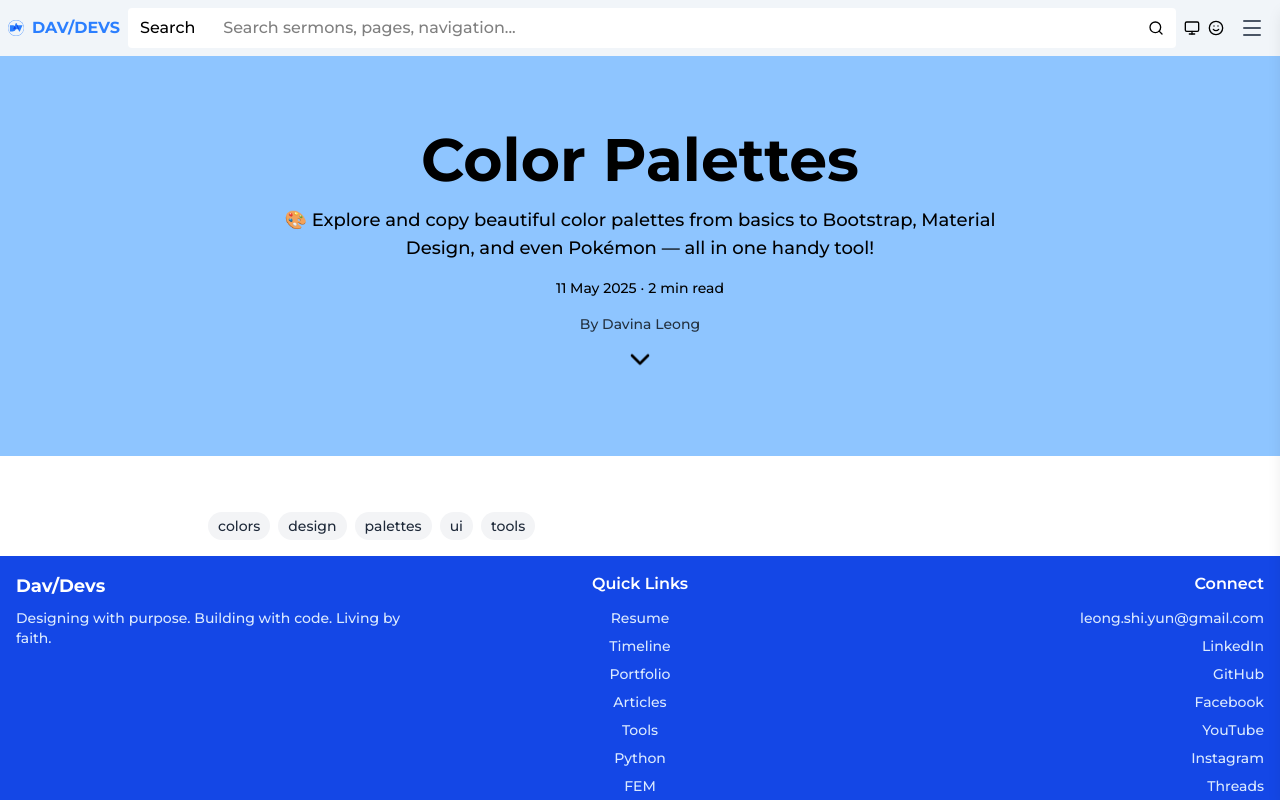
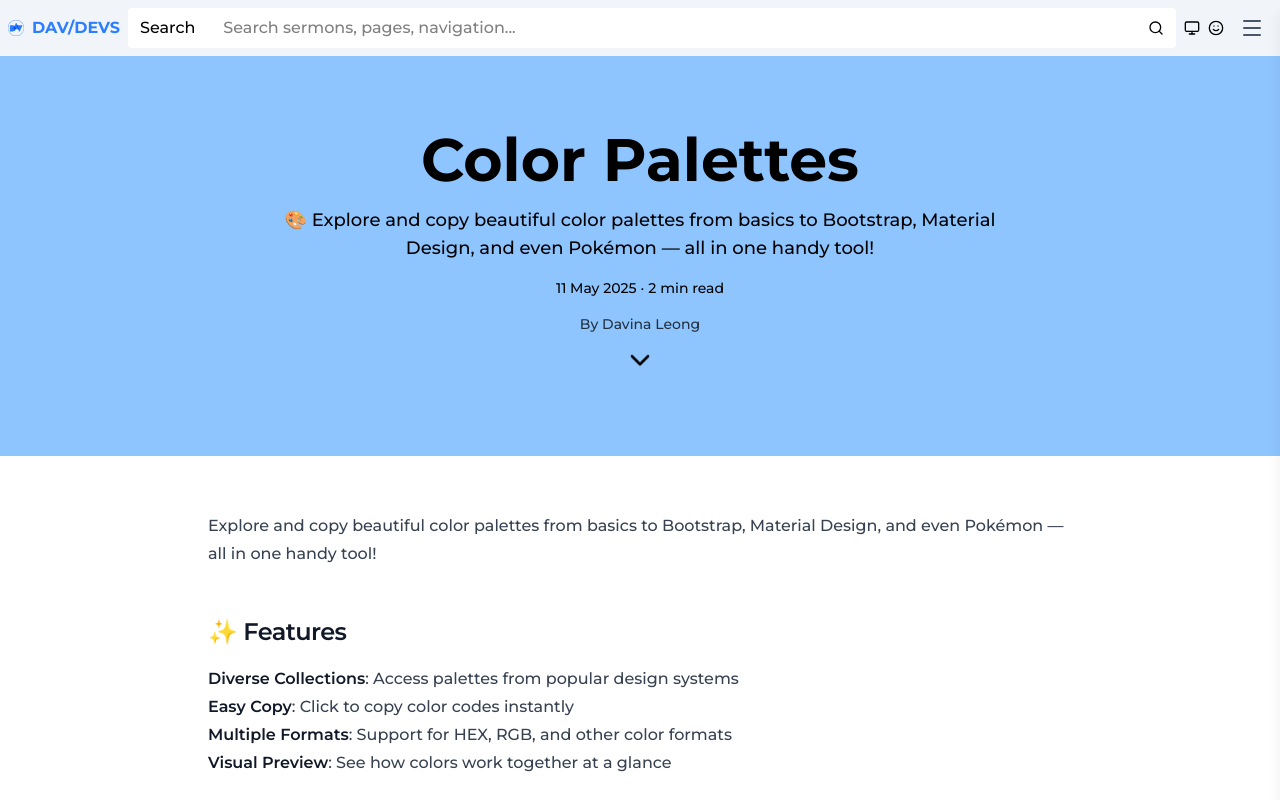
Before and after one commit to davinaleong/proj-davdevs-2025, a Next.js app: page /tools/20250511-color-palettes in a window 1280 px wide. Shown: the top 800 px of the page. Built offline with nearby package versions, Linux system fonts and the light colour scheme.

Commit message:
Done with the Tools detail page.

```diff
--- a/app/components/PostPage.tsx
+++ b/app/components/PostPage.tsx
@@ -71,13 +71,18 @@ export default function PostPage({ params, postType }: PostPageProps) {
 
             <section className="container mx-auto p-4 flow max-w-4xl">
                 {postType === 'tools' && TOOL_COMPONENTS[post.slug] ? (
-                    // Render tool component directly
+                    // Render tool component and MDX content for tools
+                    <>
                         <div className="mb-8">
                             {(() => {
                                 const ToolComponent = TOOL_COMPONENTS[post.slug]
                                 return <ToolComponent />
                             })()}
                         </div>
+                        <Prose>
+                            <MDXRemote source={post.content} />
+                        </Prose>
+                    </>
                 ) : (
                     // Render MDX content for other post types
                     <Prose>
--- a/app/content/tools/20250511-color-palettes.mdx
+++ b/app/content/tools/20250511-color-palettes.mdx
@@ -9,14 +9,6 @@ featured: false
 readingTime: 2
 published: true
 ---
-
-import ColorPalettes from '../../components/tools/ColorPalettes'
-
-## 🎨 Color Palettes
-
-<div className="mt-4">
-  <ColorPalettes />
-</div>
 
 Explore and copy beautiful color palettes from basics to Bootstrap, Material Design, and even Pokémon — all in one handy tool!
 
--- a/app/content/tools/20250511-password-strength-meter.mdx
+++ b/app/content/tools/20250511-password-strength-meter.mdx
@@ -9,14 +9,6 @@ featured: false
 readingTime: 2
 published: true
 ---
-
-import PasswordStrengthMeter from '../../components/tools/PasswordStrengthMeter'
-
-## 🔐 Password Strength Meter
-
-<div className="mt-4">
-  <PasswordStrengthMeter />
-</div>
 
 A blazing-fast password strength meter built with React, TypeScript, Tailwind, and Vite — secure your passwords with real-time feedback!
 
--- a/app/content/tools/20250511-qr-code-generator.mdx
+++ b/app/content/tools/20250511-qr-code-generator.mdx
@@ -9,14 +9,6 @@ featured: false
 readingTime: 2
 published: true
 ---
-
-import QrCodeGenerator from '../../components/tools/QrCodeGenerator'
-
-## 📱 Generate a Custom QR Code
-
-<div className="mt-4">
-  <QrCodeGenerator />
-</div>
 
 Quickly create QR codes for URLs, messages, or any text. This tool lets you:
 
--- a/app/content/tools/20250528-easy-password-generator.mdx
+++ b/app/content/tools/20250528-easy-password-generator.mdx
@@ -9,14 +9,6 @@ featured: false
 readingTime: 2
 published: true
 ---
-
-import PasswordCreator from '../../components/tools/PasswordCreator'
-
-## 🔐 Easy Password Generator
-
-<div className="mt-4">
-  <PasswordCreator />
-</div>
 
 Instantly generate secure, customizable passwords for your accounts and projects — with options for length, character sets, and complexity to suit your needs!
 
--- a/app/content/tools/20250529-duplicated-paragraph-scanner.mdx
+++ b/app/content/tools/20250529-duplicated-paragraph-scanner.mdx
@@ -9,14 +9,6 @@ featured: false
 readingTime: 3
 published: true
 ---
-
-import DuplicatedParagraphScanner from '../../components/tools/DuplicatedParagraphScanner'
-
-## 📝 Duplicated Paragraph Scanner
-
-<div className="mt-4">
-  <DuplicatedParagraphScanner />
-</div>
 
 The Duplicated Paragraph Scanner is a simple HTML and CSS tool that highlights repeated text blocks to improve clarity, reduce redundancy, and enhance writing flow—perfect for writers, editors, and students refining their drafts.
 
--- a/app/content/tools/20251010-calculator.mdx
+++ b/app/content/tools/20251010-calculator.mdx
@@ -9,14 +9,6 @@ featured: false
 readingTime: 3
 published: true
 ---
-
-import Calculator from '../../components/tools/Calculator'
-
-## 🧮 Calculator
-
-<div className="mt-4">
-  <Calculator />
-</div>
 
 A lightweight and responsive calculator designed for quick and accurate everyday calculations. Built with HTML, CSS, and TypeScript, this tool combines simplicity with precision to handle basic arithmetic operations with ease.
 
--- a/app/content/tools/20251010-card-miles-converter.mdx
+++ b/app/content/tools/20251010-card-miles-converter.mdx
@@ -9,14 +9,6 @@ featured: true
 readingTime: 3
 published: true
 ---
-
-import CardMilesConverter from '../../components/tools/CardMilesConverter'
-
-## ✈️ Card Miles Converter
-
-<div className="mt-4">
-  <CardMilesConverter />
-</div>
 
 Convert credit card points and airline miles between different loyalty programs. This tool helps you calculate the cash value of your rewards and maximize your travel benefits.
 
--- a/app/content/tools/20251010-color-value-converter.mdx
+++ b/app/content/tools/20251010-color-value-converter.mdx
@@ -9,14 +9,6 @@ featured: false
 readingTime: 2
 published: true
 ---
-
-import ColorValueConverter from '../../components/tools/ColorValueConverter'
-
-## 🎨 Color Value Converter
-
-<div className="mt-4">
-  <ColorValueConverter />
-</div>
 
 A simple and intuitive tool that converts HEX color codes to RGB values in real time. Built with HTML, CSS, and TypeScript, it helps designers and developers quickly translate color formats for web projects—fast, accurate, and easy to use.
 
--- a/app/content/tools/20251010-translator.mdx
+++ b/app/content/tools/20251010-translator.mdx
@@ -9,14 +9,6 @@ featured: false
 readingTime: 3
 published: true
 ---
-
-import Translator from '../../components/tools/Translator'
-
-## 🗣️ Natural Language Translator
-
-<div className="mt-4">
-  <Translator />
-</div>
 
 Instantly translate plain English into smooth, natural-sounding language. Designed for writers, students, and developers, this tool helps you rephrase text into fluent, expressive, and human-like dialogue — ideal for crafting conversational or localized content.
 
--- a/app/content/tools/20251116-memory-cards.mdx
+++ b/app/content/tools/20251116-memory-cards.mdx
@@ -9,14 +9,6 @@ featured: false
 readingTime: 4
 published: true
 ---
-
-import MemoryCards from '../../components/tools/MemoryCards'
-
-## 🧠 Memory Cards
-
-<div className="mt-4">
-  <MemoryCards />
-</div>
 
 A digital flashcard system for effective learning and memorization. Create, study, and track your progress with customizable cards featuring spaced repetition algorithms to enhance retention and accelerate learning.
 
```
Lines whose indentation alone changed are shown as unchanged.
